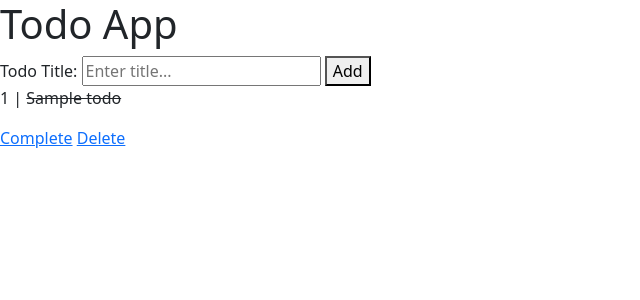
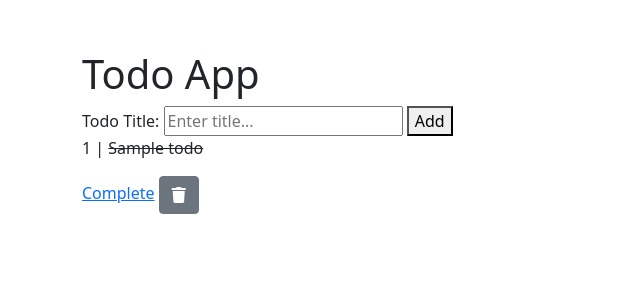
Before and after one commit to jakobrobert/todo-app, a Flask app: page / in a window 1280 px wide. Shown: the top 300 px of the page, without its empty margins (0-640 px from the left). Run offline with Flask 2, Linux system fonts and the light colour scheme; tables that the repository leaves empty hold one stand-in row (values such as "Sample post").

Commit message:
Add Fontawesome and use it for trash icon

```diff
--- a/app/templates/index.html
+++ b/app/templates/index.html
@@ -9,8 +9,10 @@
     <link href="https://cdn.jsdelivr.net/npm/bootstrap@5.0.0-beta3/dist/css/bootstrap.min.css"
           rel="stylesheet" integrity="sha384-eOJMYsd53ii+scO/bJGFsiCZc+5NDVN2yr8+0RDqr0Ql0h+rP48ckxlpbzKgwra6"
           crossorigin="anonymous">
+    <link rel="stylesheet" href="https://cdnjs.cloudflare.com/ajax/libs/font-awesome/5.15.3/css/all.css">
 </head>
 <body>
+    <div style="margin-top: 50px;" class="container">
         <h1>Todo App</h1>
 
         <form action="/add" method="POST">
@@ -29,9 +31,10 @@
                     {% endif %}
                 </p>
                 <a href="/complete/{{ todo.id }}">Complete</a>
-            <a href="/delete/{{ todo.id }}">Delete</a>
+                <a class="btn btn-secondary" href="/delete/{{ todo.id }}"><i class="fa fa-trash" aria-hidden="true"></i></a>
             </div>
         {% endfor %}
+    </div>
 
     <script src="https://cdn.jsdelivr.net/npm/bootstrap@5.0.0-beta3/dist/js/bootstrap.bundle.min.js"
             integrity="sha384-JEW9xMcG8R+pH31jmWH6WWP0WintQrMb4s7ZOdauHnUtxwoG2vI5DkLtS3qm9Ekf"
```
Lines whose indentation alone changed are shown as unchanged.
